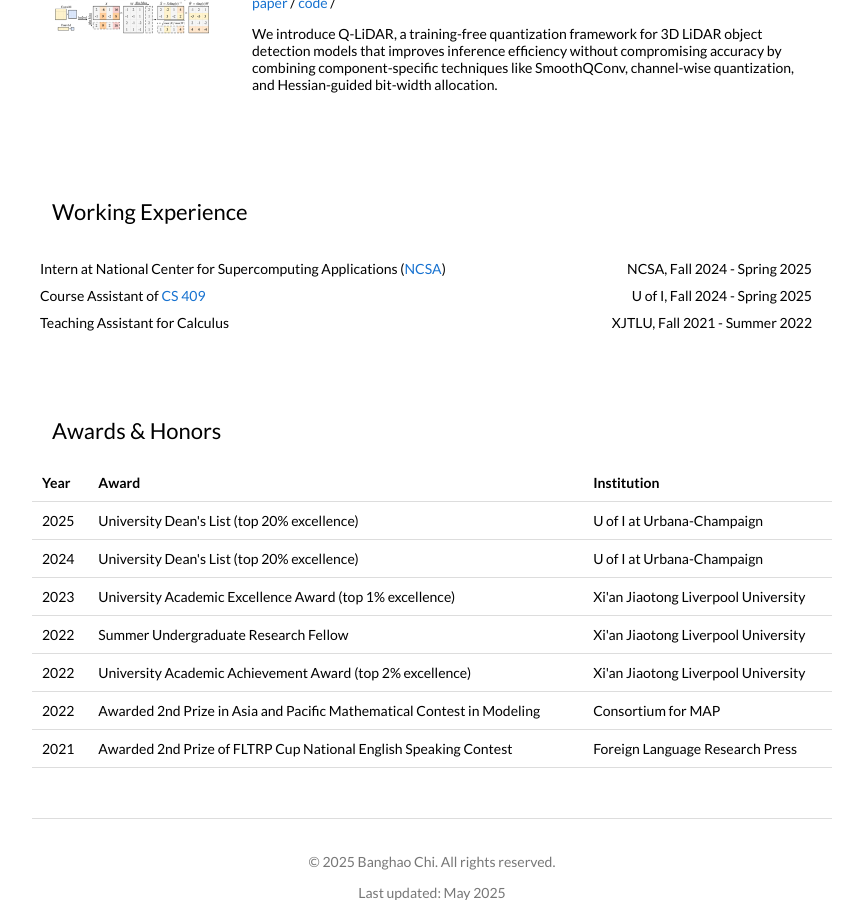
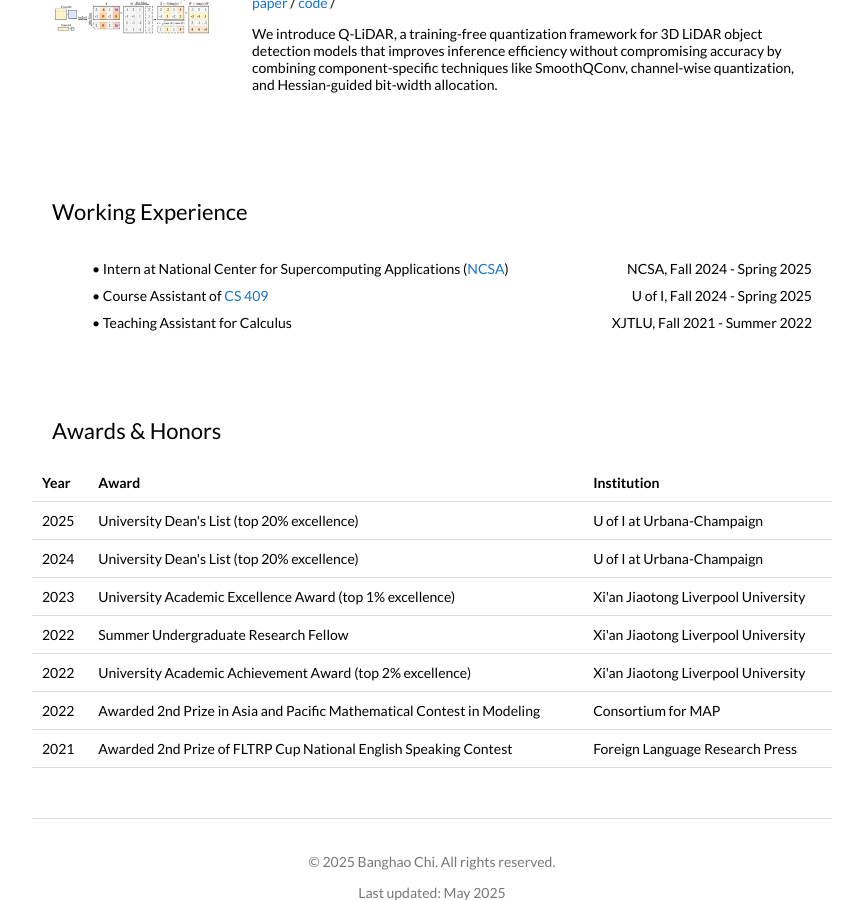
Before and after one commit to Yingbei-Weng/Yingbei-Weng.github.io, a Jekyll site: the page built from _posts/2025-05-16-knowledge.markdown, in a window 1280 px wide and 900 px high, scrolled down 1409 px. Shown: the whole window, without its empty margins (208-1071 px from the left). Built offline with Jekyll 4.4.1, drawn with Linux system fonts in a browser that asks for light colours; part of the change alters nothing that is shown.

Commit message:
Revert "update: work bullet points padding"
This reverts commit 21970a79b45badbf399c18b07b24a1acba7d5c55.

```diff
--- a/_layouts/default.html
+++ b/_layouts/default.html
@@ -313,18 +313,17 @@
             "
           >
             <tr>
-              <td style="padding-left: 1%; padding-right: 2.5%; width: 100%">
-                <ul style="padding-left: 0; margin-left: 0">
+              <td style="padding-left: 2.5%; padding-right: 2.5%; width: 100%">
+                <ul>
                   <li
                     style="
                       display: flex;
                       justify-content: space-between;
                       margin-bottom: 10px;
-                      list-style-type: disc;
                     "
                   >
                     <span
-                      >Intern at National Center for Supercomputing Applications
+                      >• Intern at National Center for Supercomputing Applications
                       (<a href="https://www.ncsa.illinois.edu/">NCSA</a>)</span
                     >
                     <span style="white-space: nowrap"
@@ -336,11 +335,10 @@
                       display: flex;
                       justify-content: space-between;
                       margin-bottom: 10px;
-                      list-style-type: disc;
                     "
                   >
                     <span
-                      >Course Assistant of
+                      >• Course Assistant of
                       <a href="https://uiucwp.gitlab.io/fa-24/">CS 409</a></span
                     >
                     <span style="white-space: nowrap"
@@ -352,10 +350,9 @@
                       display: flex;
                       justify-content: space-between;
                       margin-bottom: 10px;
-                      list-style-type: disc;
                     "
                   >
-                    <span>Teaching Assistant for Calculus</span>
+                    <span>• Teaching Assistant for Calculus</span>
                     <span style="white-space: nowrap"
                       >XJTLU, Fall 2021 - Summer 2022</span
                     >
```
